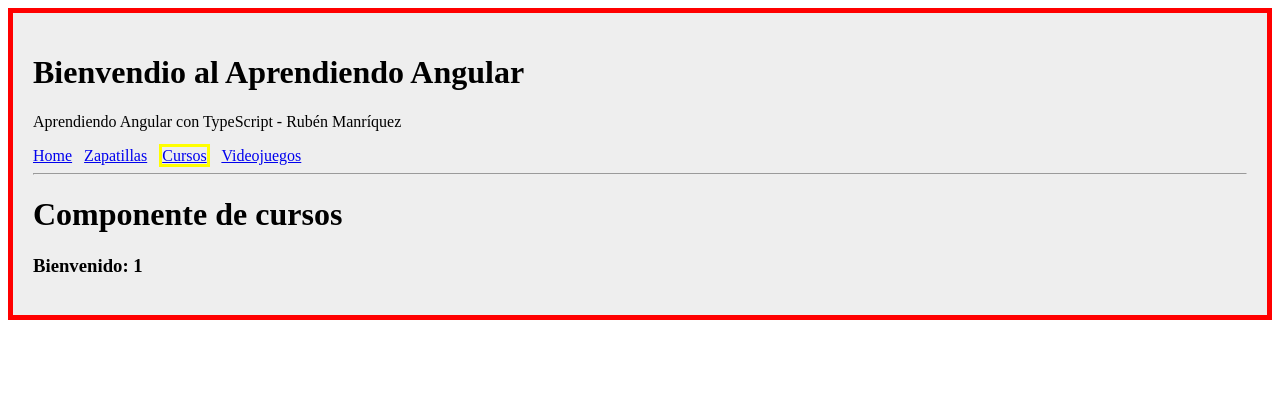
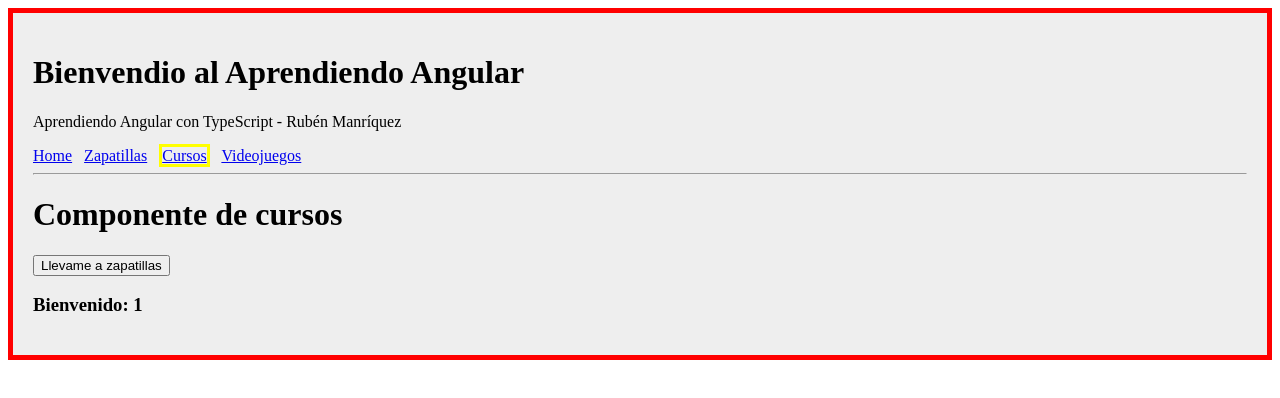
Before and after one commit to Eoloth/Javascript, an Angular app in the folder aprendiendo-angular/: page /cursos/1 in a window 1280 px wide. Shown: the top 398 px of the page. Built offline with nearby package versions, Linux system fonts and the light colour scheme.

Commit message:
Angular - Redirecciones por router

```diff
--- a/aprendiendo-angular/src/app/cursos/cursos.component.html
+++ b/aprendiendo-angular/src/app/cursos/cursos.component.html
@@ -1,3 +1,4 @@
 <h1>Componente de cursos</h1>
+<button (click)="redirigir">Llevame a zapatillas</button>
 <h3 *ngIf="nombre">Bienvenido: {{nombre}}</h3>
 <h3 *ngIf="followers">Tus seguidores son: {{followers}}</h3>
--- a/aprendiendo-angular/src/app/cursos/cursos.component.ts
+++ b/aprendiendo-angular/src/app/cursos/cursos.component.ts
@@ -16,6 +16,12 @@ export class CursosComponent implements OnInit {
     this._route.params.subscribe((params: Params) => {
       this.nombre = params['nombre'];
       this.followers = +params['followers']; // string a number con signo +
+      if (this.nombre == 'ninguno') {
+        this._router.navigate(['/home']);
+      }
     });
   }
+  redirigir() {
+    this._router.navigate(['/zapatillas']);
+  }
 }
```
